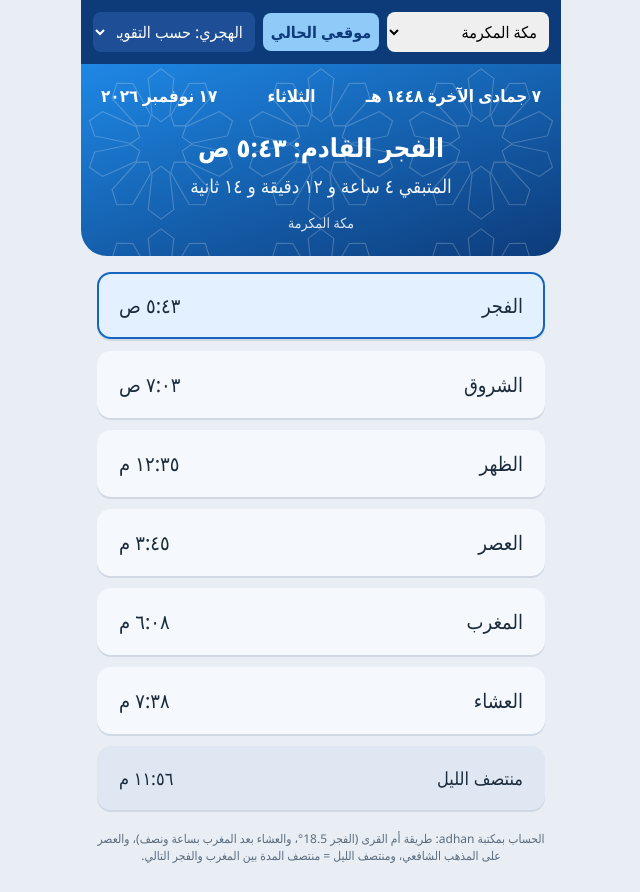
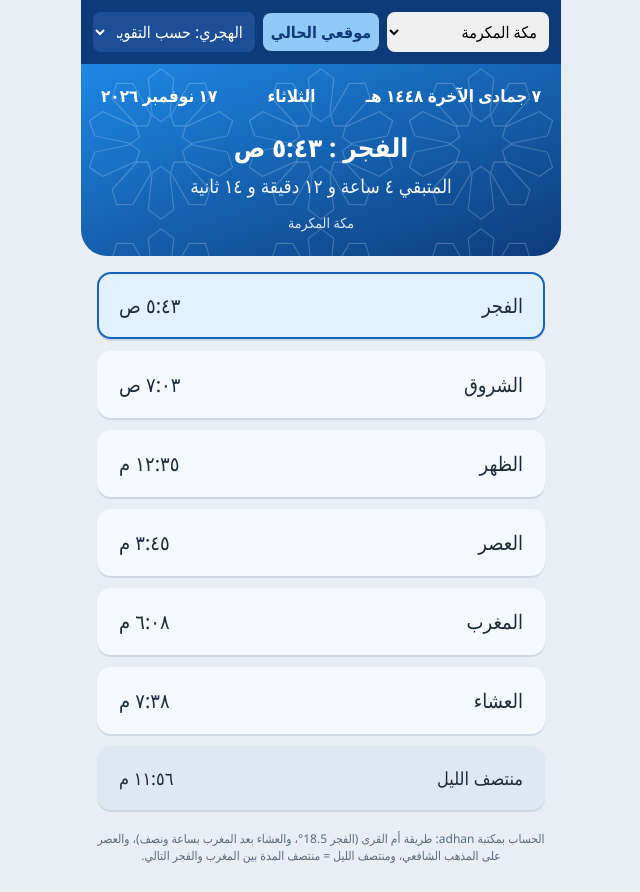
Before and after one commit to almadni-cyber/prayer-times, a plain HTML site: page index.html in a window 1280 px wide. Shown: the whole page, without its empty margins (319-959 px from the left). Drawn offline with Linux system fonts and the light colour scheme.

Commit message:
Update index.html

```diff
--- a/index.html
+++ b/index.html
@@ -235,7 +235,7 @@ function render(force = false){
     $('hij').textContent = hd.toLocaleDateString('ar-SA-u-ca-islamic-umalqura',{day:'numeric',month:'long',year:'numeric',timeZone:'UTC'});
     $('day').textContent = s.toLocaleDateString('ar-SA',{weekday:'long',timeZone:'UTC'});
     $('greg').textContent = s.toLocaleDateString('ar-SA-u-ca-gregory',{day:'numeric',month:'long',year:'numeric',timeZone:'UTC'});
-    $('nextTxt').textContent = `${next.n} القادم: ${fmtTime(next.ms, cfg.off)}`;
+    $('nextTxt').textContent = `${next.n} : ${fmtTime(next.ms, cfg.off)}`;
     $('locTxt').textContent = cfg.name;
     $('list').innerHTML = today.map(p =>
       `<div class="row${p.ms===next.ms?' on':''}${p.k==='midnight'?' mid':''}"><span>${p.n}</span><span class="t">${fmtTime(p.ms,cfg.off)}</span></div>`
```
